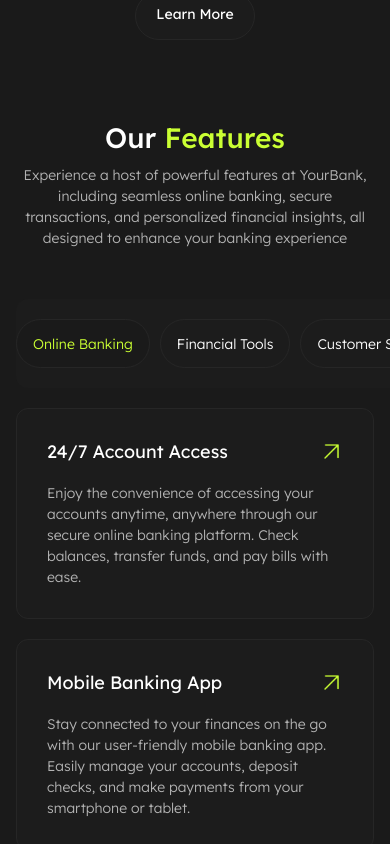
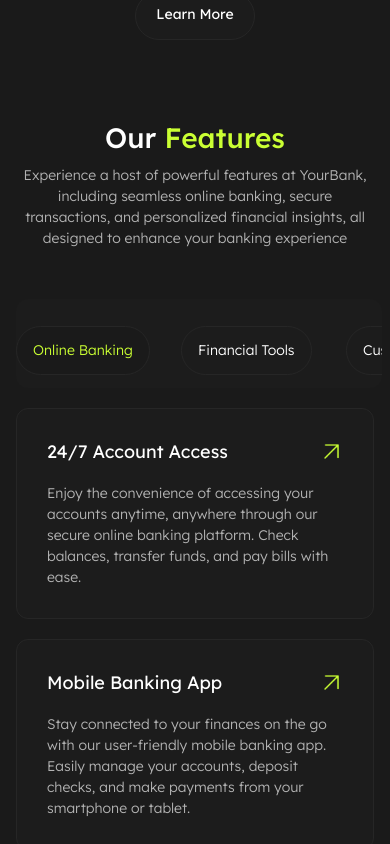
Before and after one commit to BaraaMarsi/bankingCompany, a React (Vite) app: page / in a window 390 px wide. Shown: the part 4680-5524 px from the top of the page. Built offline with nearby package versions, Linux system fonts and the light colour scheme; a web font is replaced by a local one.

Commit message:
our features scroll

```diff
--- a/src/Pages/Home/Home.css
+++ b/src/Pages/Home/Home.css
@@ -544,26 +544,40 @@
     }
 
     .our_features .filtters {
-        flex-direction: row;
-        width: max-content;
-        display: flex;
-        gap: 10px;
+        position: relative;
+        width: 93.8462vw;
+        height: 89px;
         overflow-x: auto;
         white-space: nowrap;
-        height: 89px;
+
     }
 
-    .our_features {
-        overflow: hidden;
+    .our_features .filtters::-webkit-scrollbar {
+        height: 10px;
+        background: var(--gray15-color);
+        border-radius: 10px;
     }
 
-    .our_features .filtters div:nth-child(1) {
-        flex-shrink: 0;
+    .our_features .filtters::-webkit-scrollbar-thumb {
+        background: linear-gradient(90deg, var(--green60-color), var(--light-green-90-color));
+        border-radius: 10px;
+        }
+
+    .our_features .filtters p {
+        position: absolute;
+        top: 30%;
+        width: fit-content;
+        height: 49px;
     }
 
-    .our_features .filtters p {
-        width: fit-content;
-        height: 49px;
+    .our_features .filtters .btn1 p{
+        left: 0;
+    }
+    .our_features .filtters .btn2 p{
+        left: 165px;
+    }
+    .our_features .filtters .btn3 p{
+        left: 330px;
     }
 
     .our_features .cards {
@@ -610,7 +624,7 @@
     }
 .BL-product-card:not(:last-child) {
     border-right: none;
-    border-bottom: 1px solid #262626;
+    border-bottom: 1px solid var(--gray15-color);
     padding-bottom:30px;
 }
     .BL-product-card img {
--- a/src/Pages/Home/Home.jsx
+++ b/src/Pages/Home/Home.jsx
@@ -140,19 +140,19 @@ const Home = () => {
                     <div className="filtters">
                         <div onClick={() => setSelectedType("online_Banking")}>
                             <Card
-                                customClass={selectedType == "online_Banking" ? "active" : ""}
+                                customClass={selectedType == "online_Banking" ? "active btn1" : "btn1"}
                                 titleDev={{ div1: "Online Banking" }}
                             />
                         </div>
                         <div onClick={() => setSelectedType("financial_Tools")}>
                             <Card
-                                customClass={selectedType == "financial_Tools" ? "active" : ""}
+                                customClass={selectedType == "financial_Tools" ? "active btn2" : "btn2"}
                                 titleDev={{ div1: "Financial Tools" }}
                             />
                         </div>
                         <div onClick={() => setSelectedType("customer_Support")}>
                             <Card
-                                customClass={selectedType == "customer_Support" ? "active" : ""}
+                                customClass={selectedType == "customer_Support" ? "active btn3" : "btn3"}
                                 titleDev={{ div1: "Customer Support" }}
                             />
                         </div>
```
